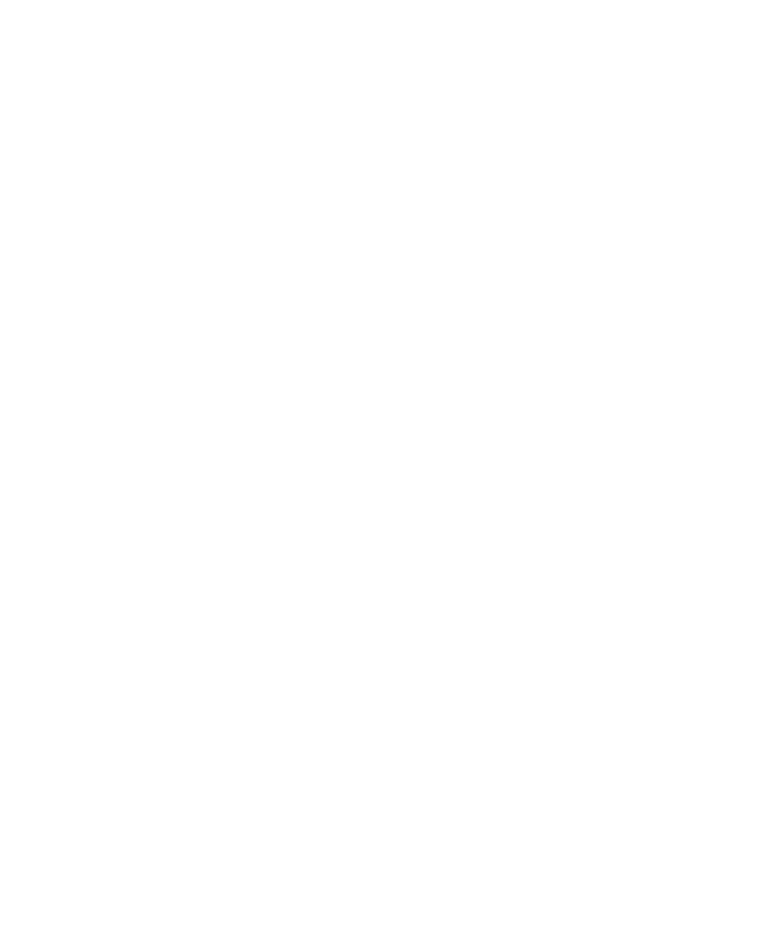
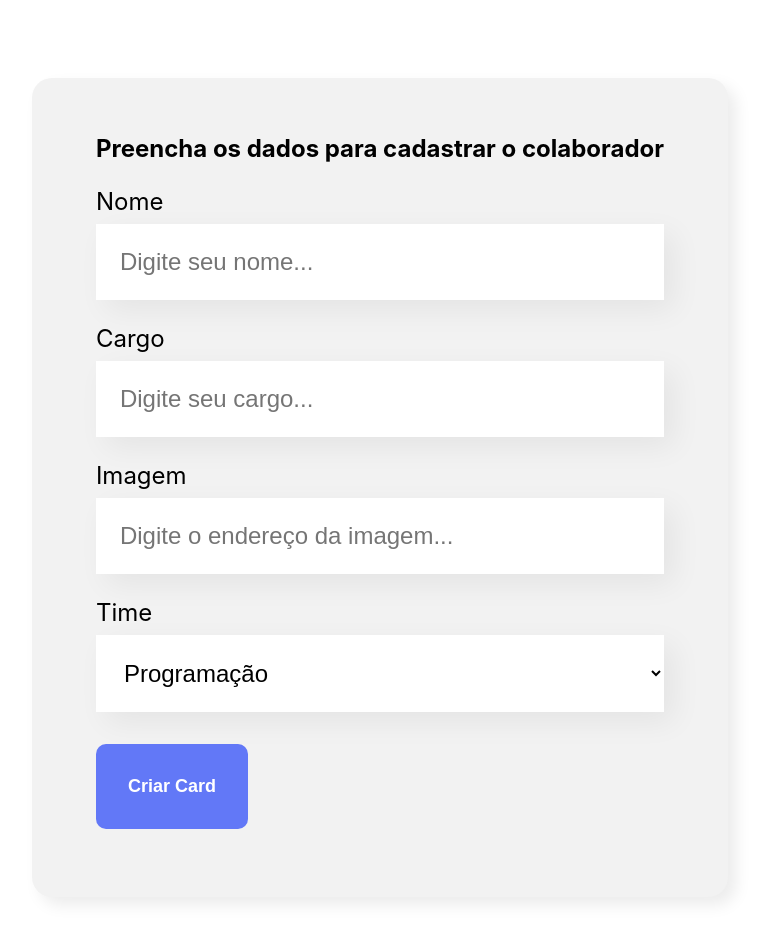
Before and after one commit to the-marielis/organo-react, a React (Create React App) app: page / in a window 1280 px wide. Shown: the part 500-1440 px from the top of the page, without its empty margins (260-1024 px from the left). Before the commit the page ends 800 px from the top, so only its background shows below. Built offline with nearby package versions, Linux system fonts and the light colour scheme.

Commit message:
criação de lista suspensa e botão submit

```diff
--- a/src/App.js
+++ b/src/App.js
@@ -1,11 +1,11 @@
-
-import Banner from './componentes/Banner/Banner.js';
+import Banner from './componentes/Banner';
+import Formulario from './componentes/Formulario';
 
 function App() {
   return (
     <div className="App">
       <Banner />
-
+      <Formulario />
     </div>
   );
 }
--- a/src/componentes/Banner/Banner.js
+++ b/src/componentes/Banner/Banner.js
@@ -1,6 +1,6 @@
 import './Banner.css';
 
-function Banner() {
+export const Banner = () => { //arrow functions: exporta o elemento Banner através de uma constante
     return (
         <header className="banner">
             <img src="/imagens/banner.png"
@@ -8,5 +8,3 @@
         </header>
     );
 }
-
-export default Banner;
--- /dev/null
+++ b/src/componentes/Banner/index.js
@@ -0,0 +1,3 @@
+import { Banner } from './Banner.js';
+
+export default Banner; //transforma o elemento Banner.js no componente e o index.js serve para exportar o componente
--- /dev/null
+++ b/src/componentes/Botao/Botao.css
@@ -0,0 +1,15 @@
+.botao {
+    background-color: #6278f7;
+    border-radius: 10px;
+    font-weight: 700;
+    font-size: 18px;
+    padding: 32px;
+    border: none;
+    cursor: pointer;
+    color: #FFF;
+    margin: 32px 0;
+}
+
+.botao:hover {
+    color: #95FFD4;
+}
--- /dev/null
+++ b/src/componentes/Botao/index.js
@@ -0,0 +1,11 @@
+import './Botao.css';
+
+const Botao = (props) => {
+    return (
+        <button className='botao'>
+            {props.texto}
+        </button>
+    )
+}
+
+export default Botao;
--- /dev/null
+++ b/src/componentes/CampoTexto/CampoTexto.css
@@ -0,0 +1,19 @@
+.campo-texto {
+    margin: 24px 0;
+}
+
+.campo-texto label {
+    display: block;
+    margin-bottom: 8px;
+    font-size: 24px;
+}
+
+.campo-texto input {
+    background-color: #FFF;
+    box-shadow: 10px 10px 30px rgba(0, 0, 0, 0.06);
+    width: 100%;
+    border: none;
+    font-size: 24px;
+    padding: 24px;
+    box-sizing: border-box;
+}
--- /dev/null
+++ b/src/componentes/CampoTexto/index.js
@@ -0,0 +1,12 @@
+import './CampoTexto.css'
+
+const CampoTexto = (props) => {
+    return (
+        <div className="campo-texto">
+            <label>{props.label}</label>
+            <input placeholder={`${props.placeholder}...`}/>
+        </div>
+    )
+}
+
+export default CampoTexto
--- /dev/null
+++ b/src/componentes/Formulario/Formulario.css
@@ -0,0 +1,13 @@
+.formulario {
+    display: flex;
+    justify-content: center;
+    margin:80px 0;
+}
+
+.formulario form {
+    max-width: 80%;
+    background-color: #F2F2F2;
+    border-radius: 20px;
+    padding: 36px 64px;
+    box-shadow:8px 8px 16px rgba(0,0,0, 0.08);
+}
--- /dev/null
+++ b/src/componentes/Formulario/index.js
@@ -0,0 +1,32 @@
+import CampoTexto from "../CampoTexto"; //CTRL + ESPAÇO FAZ O IMPORT
+import ListaSuspensa from "../ListaSuspensa";
+import Botao from "../Botao";
+import "./Formulario.css";
+
+const Formulario = () => {
+
+  const times = [
+    'Programação',
+    'Front-End',
+    'Data Science',
+    'Devops',
+    'UX e Design',
+    'Mobile',
+    'Inovação e Gestão'
+  ]
+
+  return (
+    <section className="formulario">
+      <form>
+        <h2>Preencha os dados para cadastrar o colaborador</h2>
+        <CampoTexto label="Nome" placeholder="Digite seu nome" />
+        <CampoTexto label="Cargo" placeholder="Digite seu cargo" />
+        <CampoTexto label="Imagem" placeholder="Digite o endereço da imagem" />
+        <ListaSuspensa label="Time" itens={times}/>
+        <Botao texto="Criar Card"/>
+      </form>
+    </section>
+  );
+};
+
+export default Formulario;
--- /dev/null
+++ b/src/componentes/ListaSuspensa/ListaSuspensa.css
@@ -0,0 +1,19 @@
+.lista-suspensa {
+
+}
+
+.lista-suspensa label {
+    display: block;
+    margin-bottom: 8px;
+    font-size: 24px;
+}
+
+.lista-suspensa select {
+    background-color: #FFF;
+    box-shadow: 10px 10px 30px rgba(0, 0, 0, 0.06);
+    width: 100%;
+    border: none;
+    font-size: 24px;
+    padding: 24px;
+    box-sizing: border-box;
+}
--- /dev/null
+++ b/src/componentes/ListaSuspensa/index.js
@@ -0,0 +1,16 @@
+
+import './ListaSuspensa.css';
+const ListaSuspensa = (props) => {
+    console.log(props.itens)
+
+    return (
+        <div className='lista-suspensa'>
+            <label>{props.label}</label>
+            <select>
+                {props.itens.map(item => <option>{item}</option>)}
+            </select>
+        </div>
+    )
+}
+
+export default ListaSuspensa;
```
